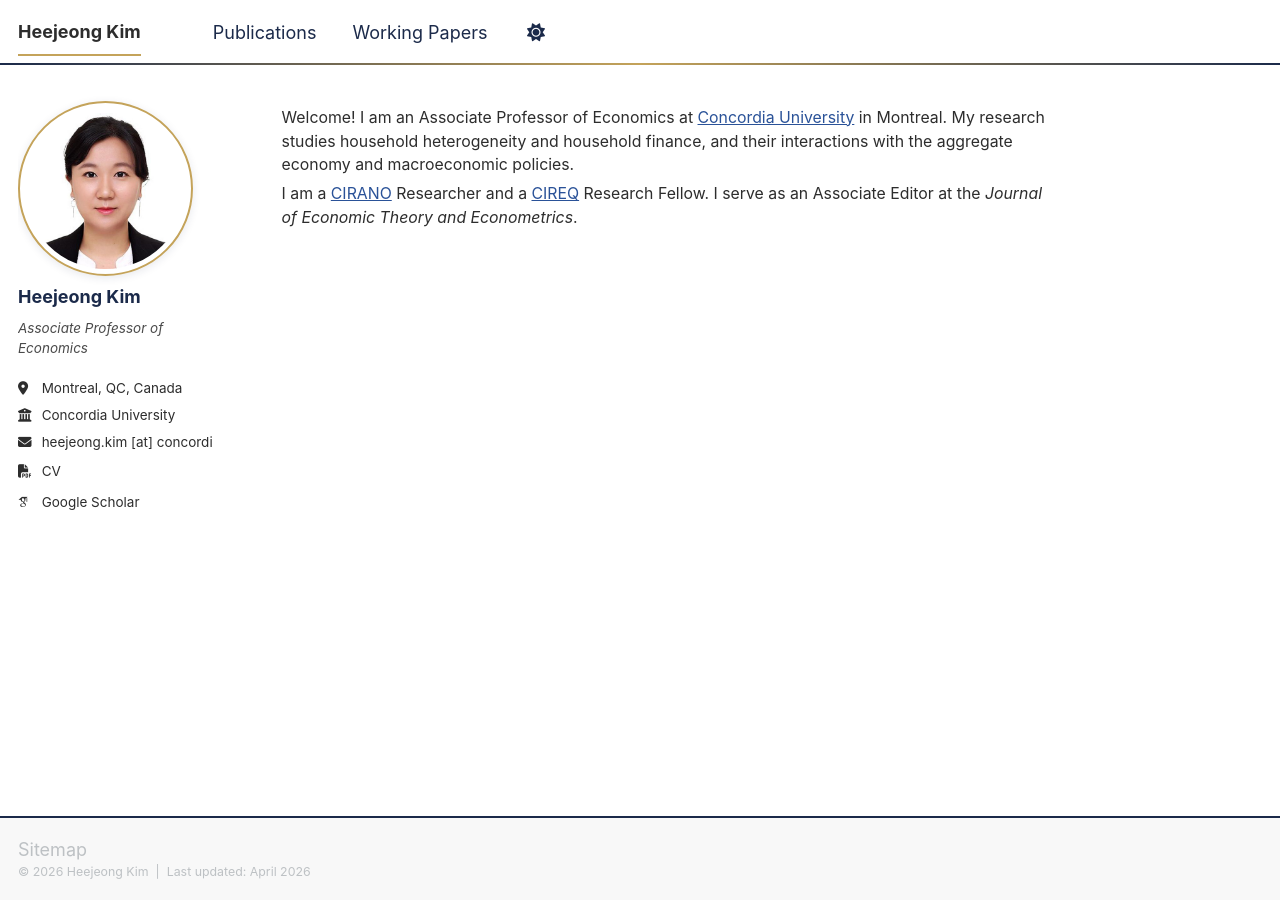
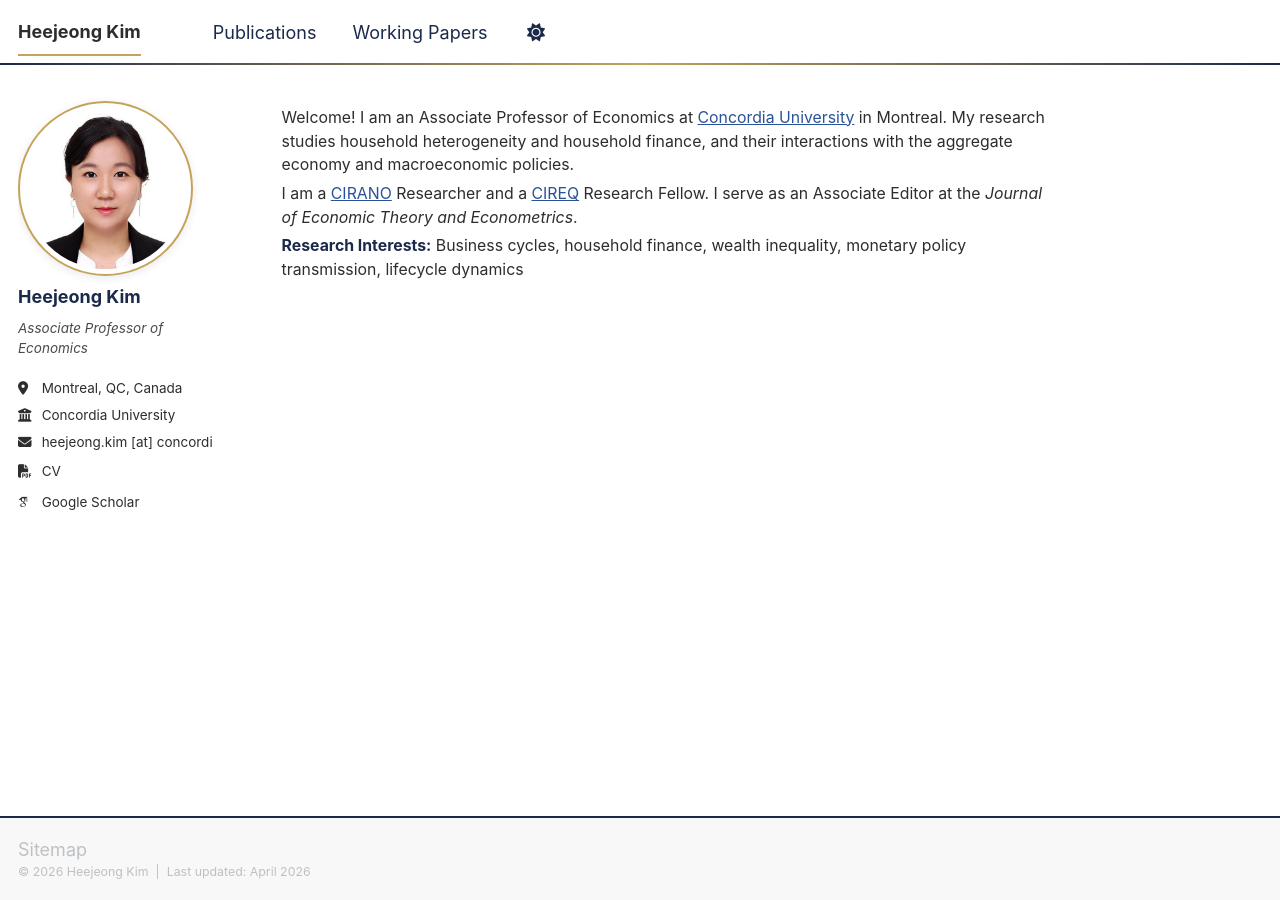
Before and after one commit to HeejeongKimEcon/HeejeongKimEcon.github.io, a Jekyll site: the page built from _pages/about.md, in a window 1280 px wide. Built offline with Jekyll 4.4.1, drawn with Linux system fonts in a browser that asks for light colours; some web fonts are replaced; a script bundle is joined from its source files by our own code; library files that are not in the unit come from our copies.

Commit message:
Add research interests to about page

```diff
--- a/_pages/about.md
+++ b/_pages/about.md
@@ -9,3 +9,5 @@ redirect_from:
 Welcome! I am an Associate Professor of Economics at [Concordia University](https://www.concordia.ca/) in Montreal. My research studies household heterogeneity and household finance, and their interactions with the aggregate economy and macroeconomic policies.
 
 I am a [CIRANO](https://www.cirano.qc.ca/) Researcher and a [CIREQ](https://www.cireqmontreal.com/) Research Fellow. I serve as an Associate Editor at the *Journal of Economic Theory and Econometrics*.
+
+**Research Interests:** Business cycles, household finance, wealth inequality, monetary policy transmission, lifecycle dynamics
```
